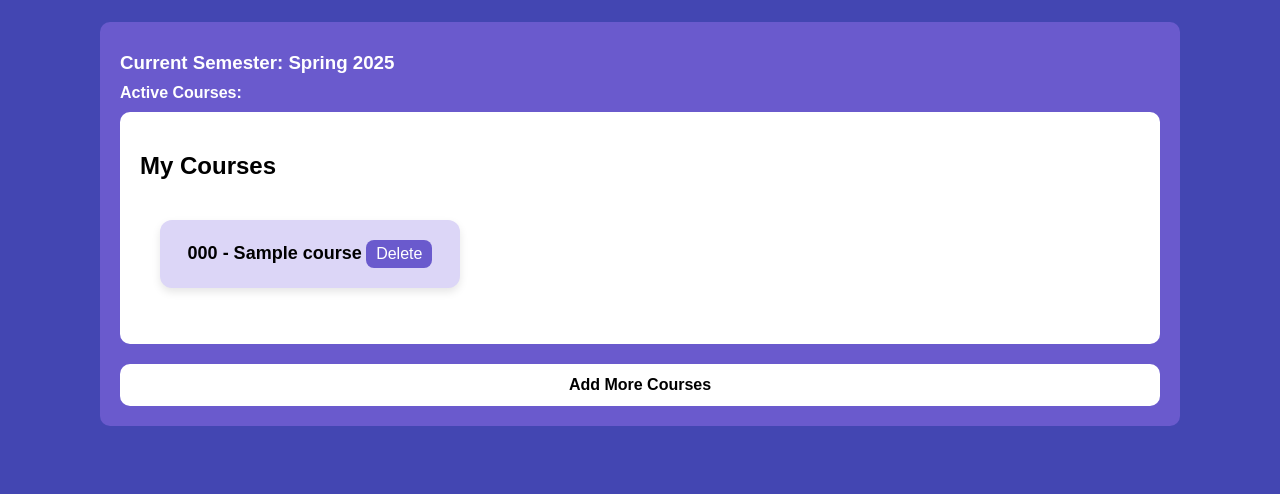
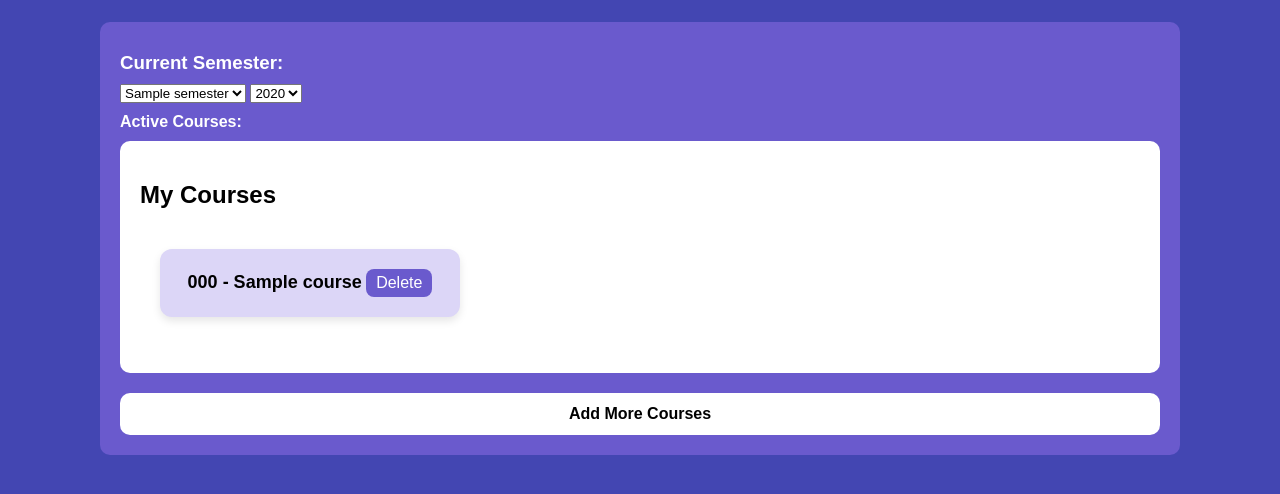
Before and after one commit to YuqiWang1106/assessmate, a Django app: template my_app/templates/teacher_courses.html in a window 1280 px wide. Shown: the part 78-572 px from the top of the page. Run offline with Django 5.2, Linux system fonts and the light colour scheme; tables that the repository leaves empty hold one stand-in row (values such as "Sample post"); the template is opened without the code that fills it: values that come from a table or form of the project are taken from there, most other values are stand-ins (such as "Sample title", 1, 10 or a date in 2020); some libraries are stand-ins or nearby versions.

Commit message:
add sem/year to course page

```diff
--- a/my_app/templates/teacher_courses.html
+++ b/my_app/templates/teacher_courses.html
@@ -23,7 +23,18 @@
       </div>
     <div class="container">
         <div class="dashboard-container">
-        <h3>Current Semester: Spring 2025 </h3>
+        <h3>Current Semester:  </h3>
+        <select name="semester">
+            {% for semester in semesters %}
+                <option value="{{ semester }}">{{ semester }}</option>
+            {% endfor %}
+        </select>
+
+        <select name="year">
+            {% for year in years %}
+                <option value="{{ year }}">{{ year }}</option>
+            {% endfor %}
+        </select>
         <h4>Active Courses: </h4>
             <div class="my-courses-box">
                 <h2>My Courses </h2>
```
